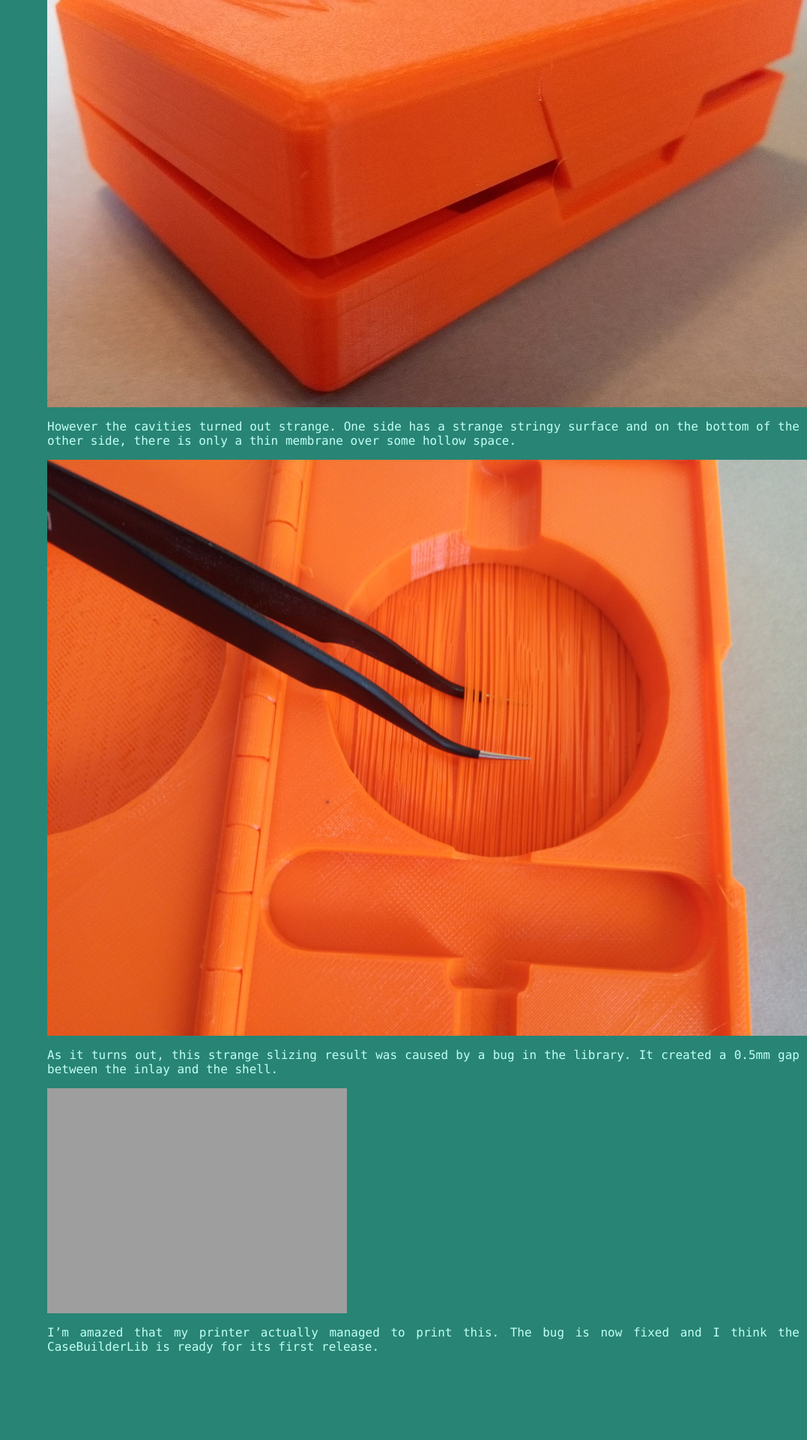
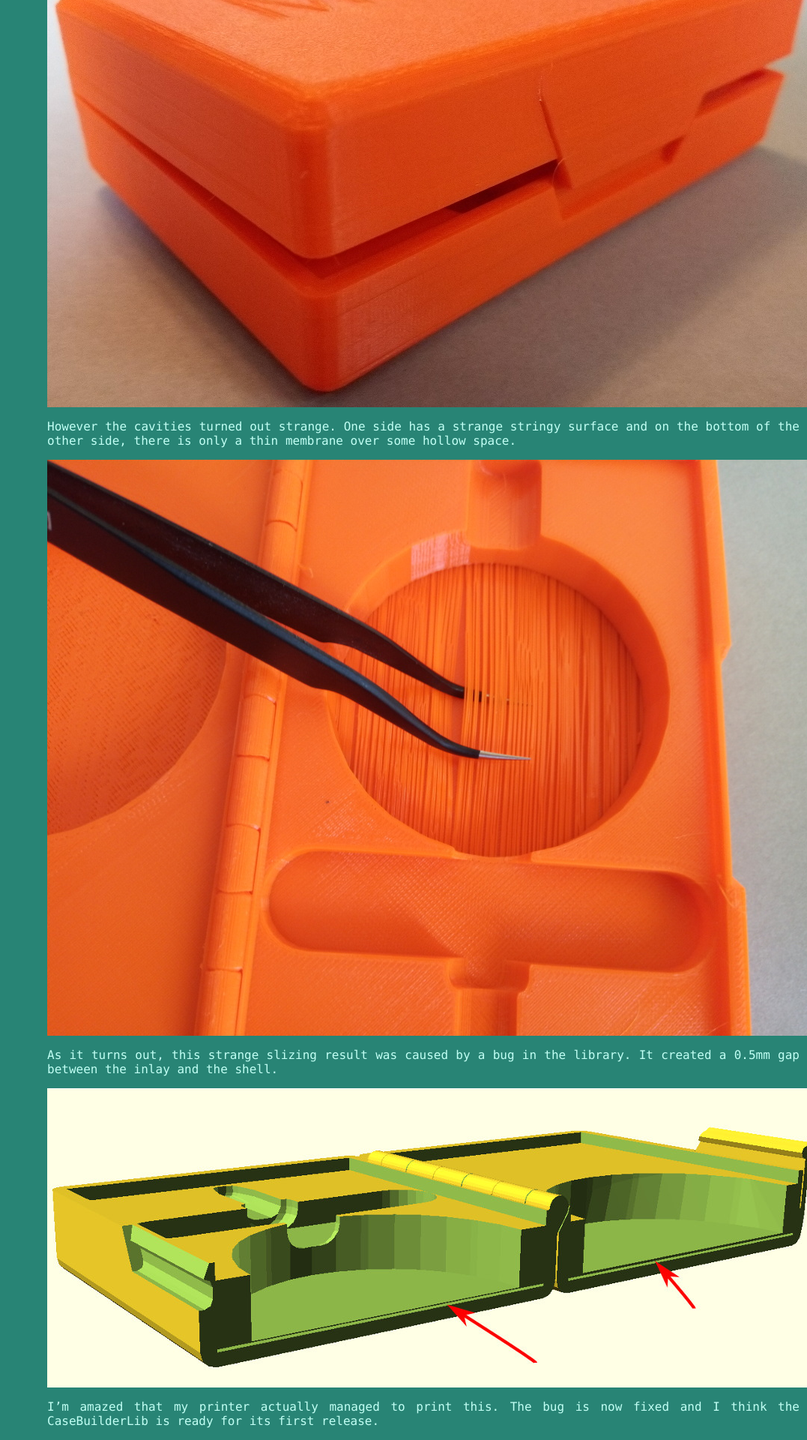
Before and after one commit to hotwolf/CaseBuilderLib, a Jekyll site: the page built from _posts/2020-07-17-first_case_printed.md, in a window 1280 px wide. Shown: the part 2086-4006 px from the top of the page at 75% size, without its empty margins (203-1280 px from the left). Built offline with Jekyll 4.4.1, drawn with Linux system fonts in a browser that asks for light colours; before the commit the page ends 3907 px from its top, so only the background shows below that.

Commit message:
fixed post

```diff
--- a/_posts/2020-07-17-first_case_printed.md
+++ b/_posts/2020-07-17-first_case_printed.md
@@ -24,7 +24,7 @@ side, there is only a thin membrane over some hollow space.
 As it turns out, this strange slizing result was caused by a bug in
 the library. It created a 0.5mm gap between the inlay and the shell.
 
-![Design bug]({{ site.url }}/images/2020-07-17-desughn_fault.jpg)
+![Design bug]({{ site.url }}/images/2020-07-17-design_fault.jpg)
 
 I'm amazed that my printer actually managed to print this.
 The bug is now fixed and I think the CaseBuilderLib is ready for its
```
